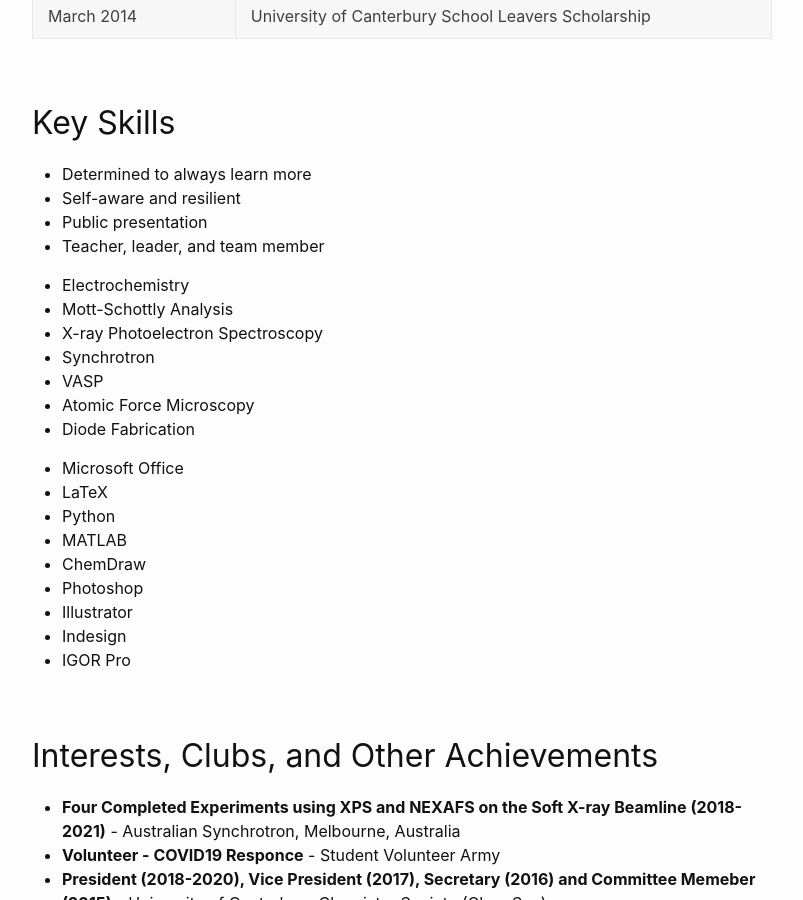
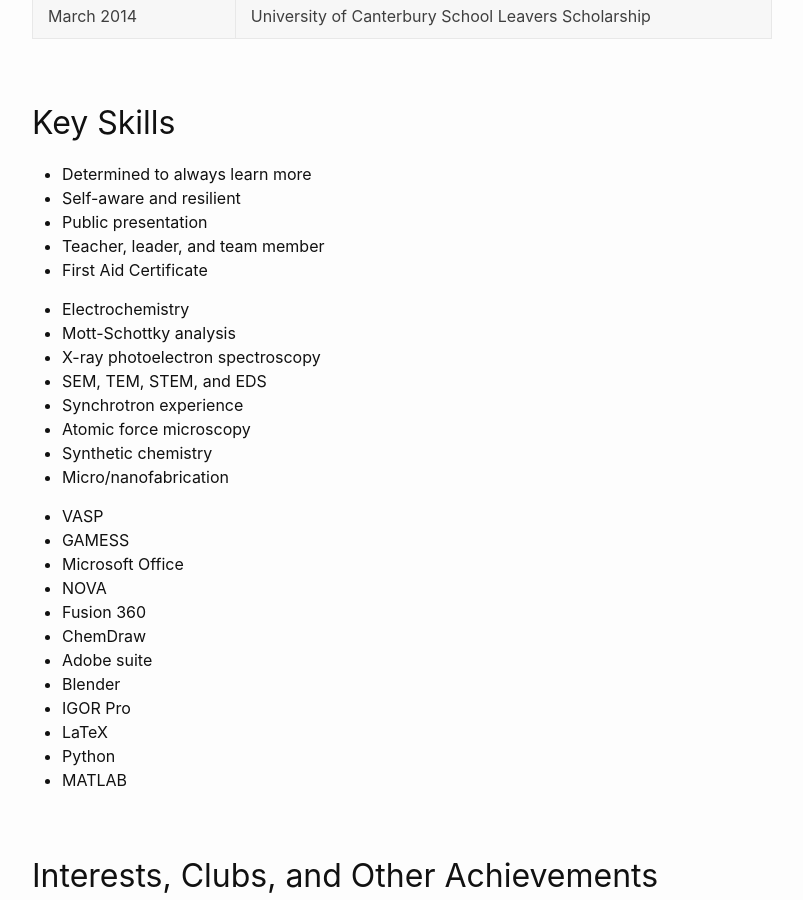
Before and after one commit to LRCarroll/LRCarroll, a Jekyll site: the page built from curricilum.md, in a window 1280 px wide and 900 px high, scrolled down 5327 px. Shown: the whole window, without its empty margins (238-1041 px from the left). Built offline with Jekyll 4.4.1, drawn with Linux system fonts in a browser that asks for light colours.

Commit message:
Skills update

```diff
--- a/curricilum.md
+++ b/curricilum.md
@@ -131,24 +131,29 @@
 * Self-aware and resilient
 * Public presentation
 * Teacher, leader, and team member
+* First Aid Certificate
 
 * Electrochemistry
-* Mott-Schottly Analysis
-* X-ray Photoelectron Spectroscopy
-* Synchrotron
+* Mott-Schottky analysis
+* X-ray photoelectron spectroscopy
+* SEM, TEM, STEM, and EDS
+* Synchrotron experience
+* Atomic force microscopy
+* Synthetic chemistry
+* Micro/nanofabrication
+
 * VASP
-* Atomic Force Microscopy
-* Diode Fabrication
-
+* GAMESS
 * Microsoft Office
+* NOVA
+* Fusion 360
+* ChemDraw
+* Adobe suite
+* Blender
+* IGOR Pro
 * LaTeX
 * Python
 * MATLAB
-* ChemDraw
-* Photoshop
-* Illustrator
-* Indesign
-* IGOR Pro
 
 
 ## Interests, Clubs, and Other Achievements
```
